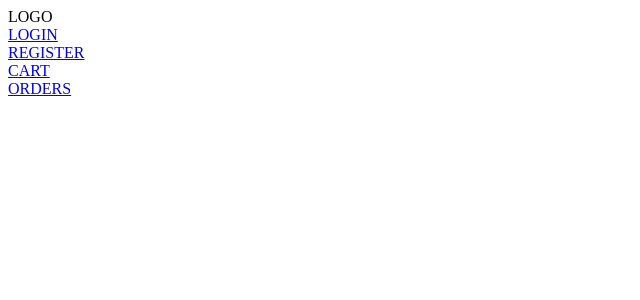
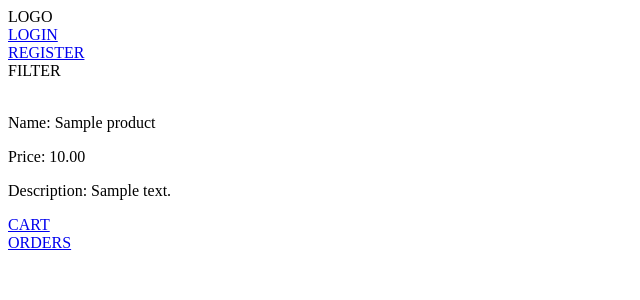
Before and after one commit to gaston38kpo/Tzuzulcode-TiendaMessirvEcommerce, a Django app: page / in a window 1280 px wide. Shown: the top 300 px of the page, without its empty margins (0-640 px from the left). Run offline with Django 3.2, Linux system fonts and the light colour scheme; tables that the repository leaves empty hold one stand-in row (values such as "Sample post").

Commit message:
Update home.html

```diff
--- a/templates/home.html
+++ b/templates/home.html
@@ -20,6 +20,22 @@
         <div><a href="/admin">ADMIN AREA</a></div>
     {% endif %}
 
+    <div>FILTER</div>
+
+    <div>
+        {% for product in products %}
+        <div>
+            <img src={{product.image_url}}>
+            <p>Name: {{product.name}}</p>
+            <p>Price: {{product.price}}</p>
+            {% if product.stock == 0 %}
+                <p>OUT OF STOCK</p>
+            {% endif %}
+            <p>Description: {{product.description}}</p>
+        </div>
+        {% endfor %}
+    </div>
+
     <div><a href="/cart">CART</a></div>
     <div><a href="/orders">ORDERS</a></div>
 
```
